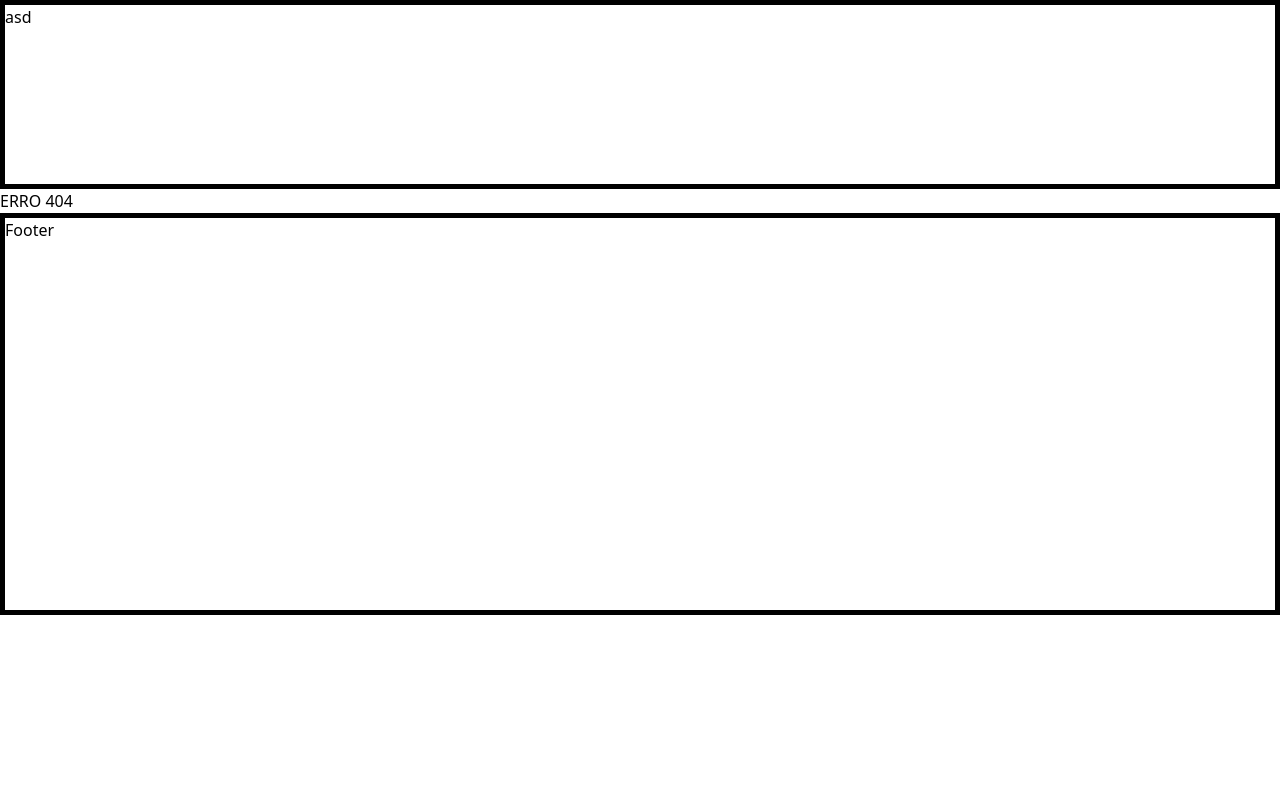
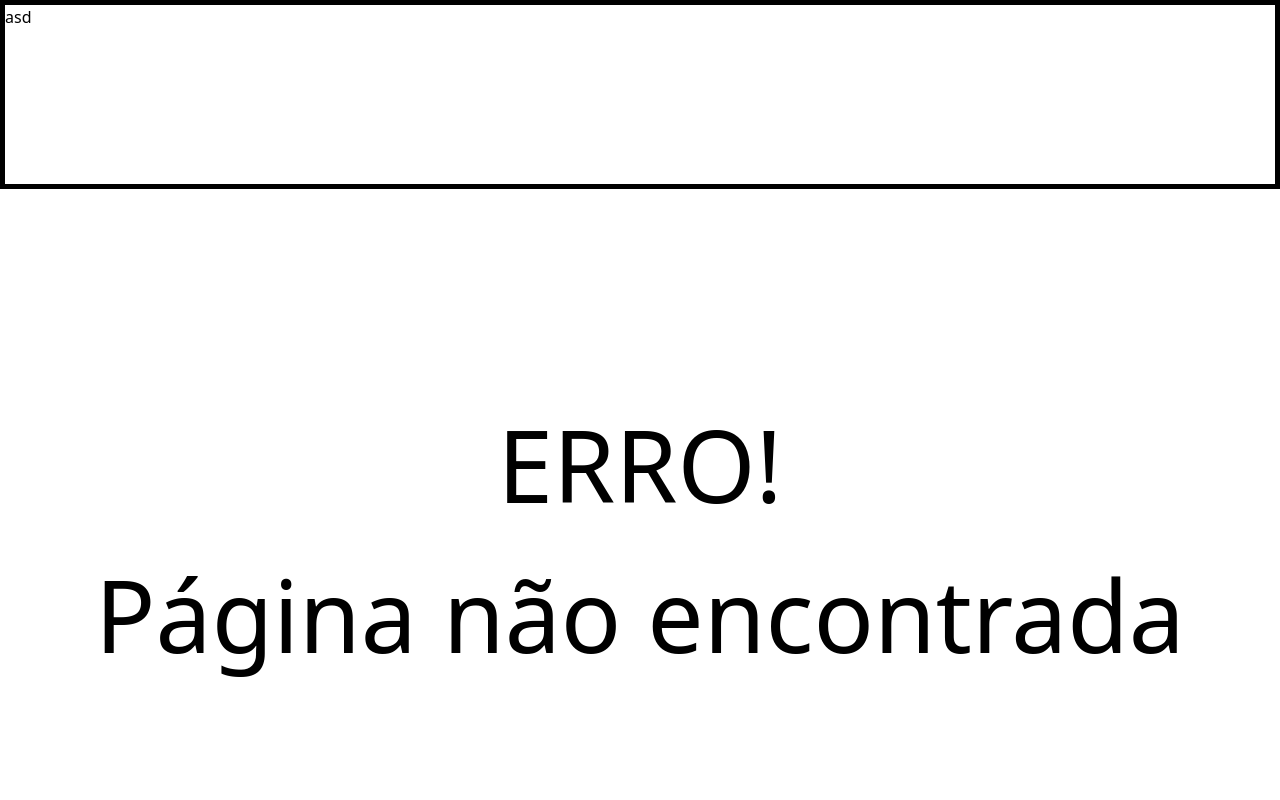
Before and after one commit to EPDM-Corporation/Checkpoint-5---WebDev, a React (Vite) app in the folder frontend/: page /contatos in a window 1280 px wide. Before the commit this address had no page. Shown: the top 800 px of the page. Built offline with nearby package versions, Linux system fonts and the light colour scheme.

Commit message:
estilizando a página erros

```diff
--- a/frontend/src/routes/Error.jsx
+++ b/frontend/src/routes/Error.jsx
@@ -2,8 +2,9 @@ import React from 'react'
 
 const Error = () => {
   return (
-    <div>
-      <h1>ERRO 404</h1>
+    <div className='my-[25vh] text-[100px] flex flex-col items-center'>
+      <h1 className=''>ERRO!</h1>
+      <h1>Página não encontrada</h1>
     </div>
   )
 }
```
